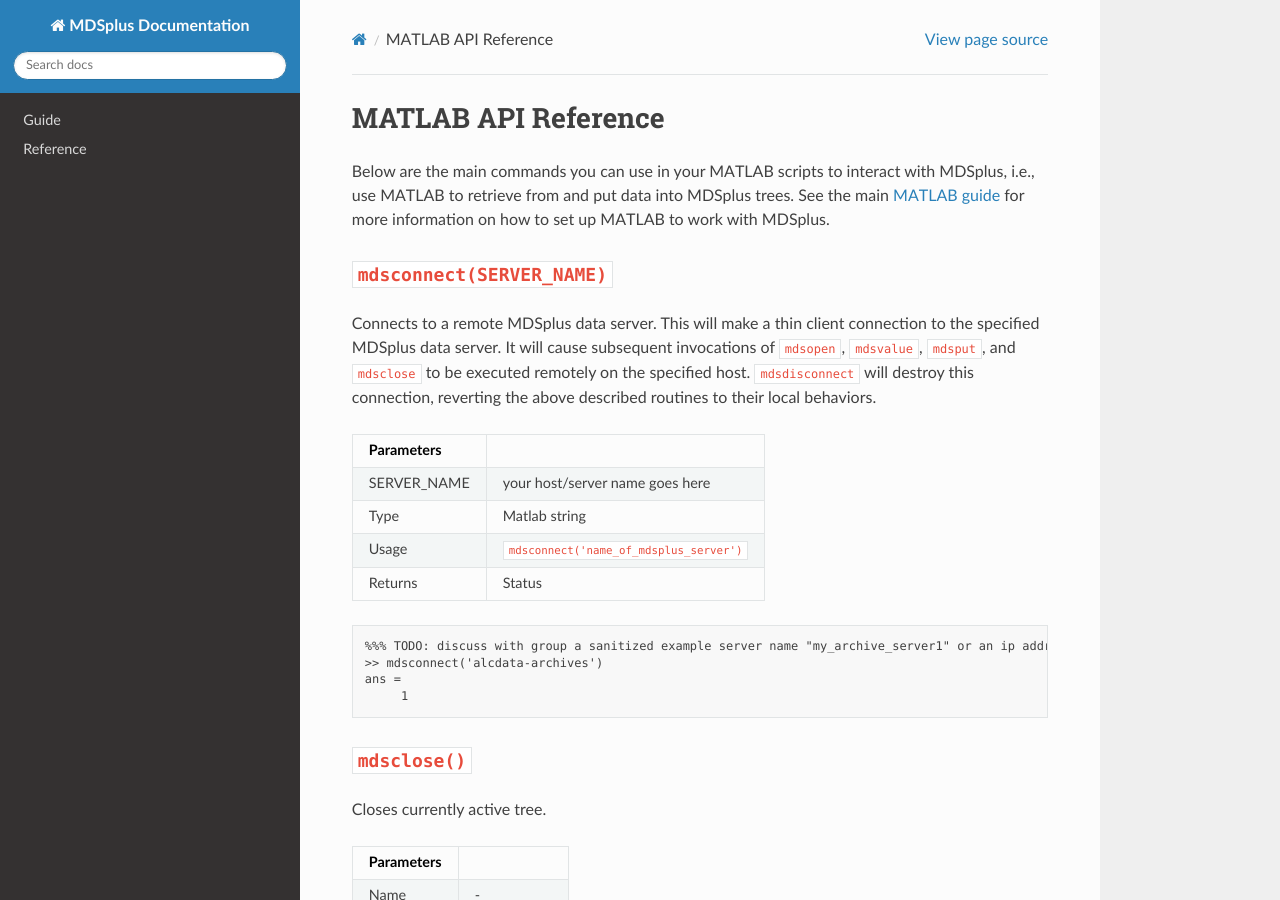
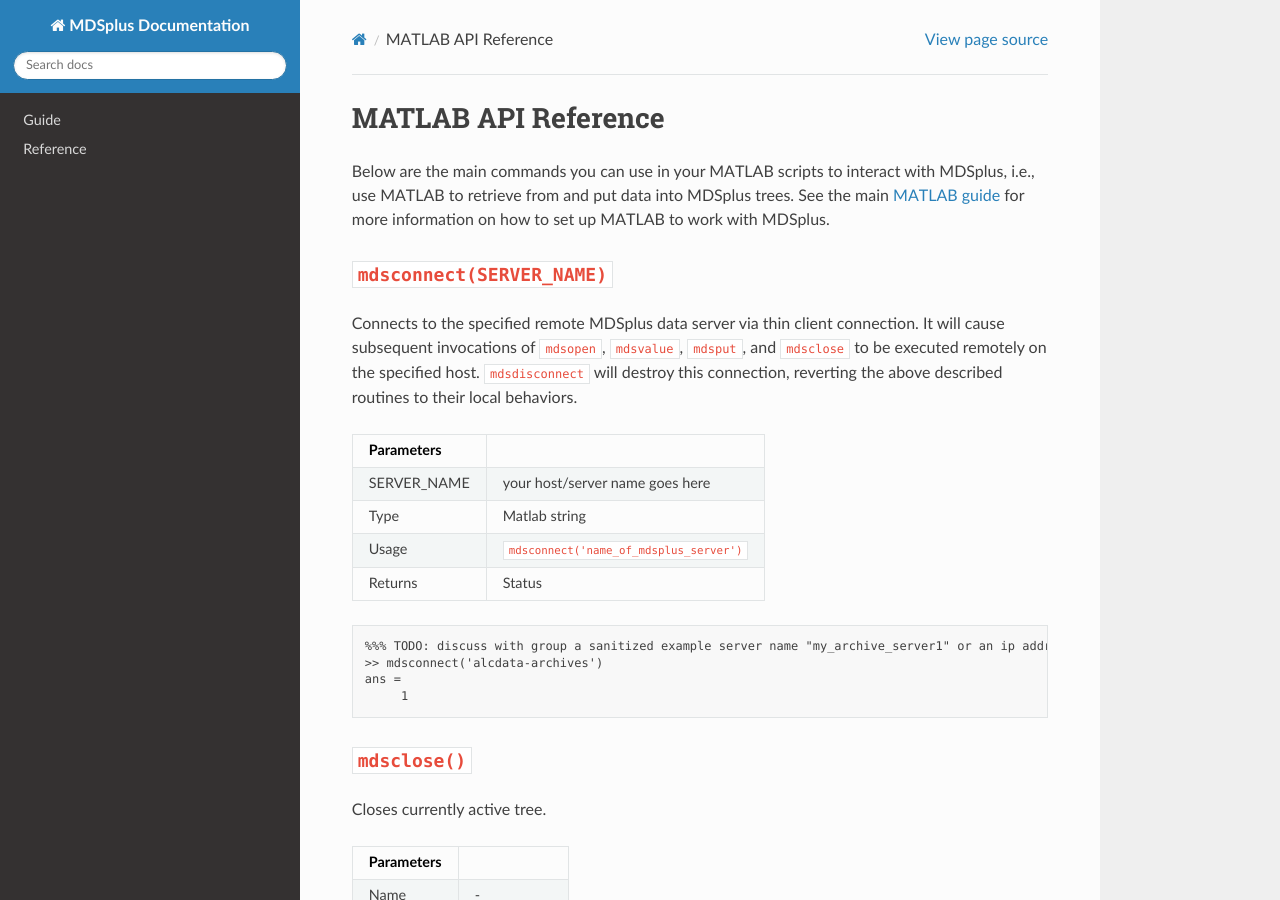
Before and after one commit to MDSplus/Documentation, a Sphinx documentation site: the page built from docs/reference/matlab-reference.md, in a window 1280 px wide and 900 px high. Built offline with Sphinx 7.4.7 and the Read the Docs theme 3.1.0, drawn with Linux system fonts in a browser that asks for light colours; pages that are not in the unit, such as notebooks, are missing from menus.

Commit message:
Minor updates to Matlab reference

```diff
--- a/docs/reference/matlab-reference.md
+++ b/docs/reference/matlab-reference.md
@@ -4,7 +4,7 @@
 
 ## `mdsconnect(SERVER_NAME)`
 
-Connects to a remote MDSplus data server. This will make a thin client connection to the specified MDSplus data server.  It will cause subsequent invocations of `mdsopen`, `mdsvalue`, `mdsput`, and `mdsclose` to be executed remotely on the specified host. `mdsdisconnect` will destroy this connection, reverting the above described routines to their local behaviors.
+Connects to the specified remote MDSplus data server via thin client connection. It will cause subsequent invocations of `mdsopen`, `mdsvalue`, `mdsput`, and `mdsclose` to be executed remotely on the specified host. `mdsdisconnect` will destroy this connection, reverting the above described routines to their local behaviors.
 
 |Parameters| |
 |----------|-|
```
